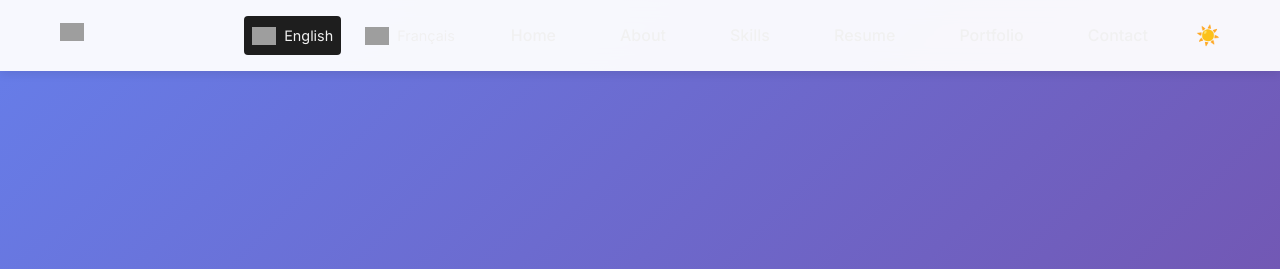
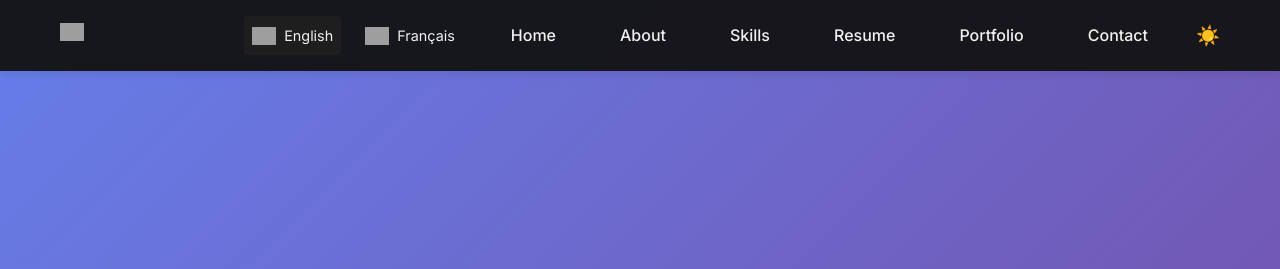
Before and after one commit to MasTristan/portfolio, a plain HTML site: page index.html in a window 1280 px wide. Both pictures are taken after a click on the button "Switch to dark mode". Shown: the top 269 px of the page. Drawn offline with Linux system fonts and the light colour scheme; grey boxes are pictures that could not be loaded; files whose address does not match are found by name.

Commit message:
Enhance theme toggle with dynamic behavior

```diff
--- a/assets/css/style.css
+++ b/assets/css/style.css
@@ -12,9 +12,10 @@
   --font-family:
     "Inter", -apple-system, BlinkMacSystemFont, "Segoe UI", Roboto, sans-serif;
   --transition: all 0.3s ease;
+  --header-bg: rgba(255, 255, 255, 0.95);
 }
 
-[data-theme="dark"] {
+:root[data-theme="dark"] {
   --primary-color: #f1f1f1;
   --secondary-color: #aaa;
   --accent-color: #0d6efd;
@@ -23,17 +24,7 @@
   --text-color: #f1f1f1;
   --text-light: #ccc;
   --border-color: #333;
-}
-
-[data-theme="dark"] {
-    --primary-color: #f1f1f1;
-    --secondary-color: #aaa;
-    --accent-color: #0d6efd;
-    --bg-color: #121212;
-    --bg-dark: #1e1e1e;
-    --text-color: #f1f1f1;
-    --text-light: #ccc;
-    --border-color: #333;
+  --header-bg: rgba(18, 18, 18, 0.95);
 }
 
 /* Reset and Base Styles */
@@ -52,6 +43,9 @@ body {
   line-height: 1.6;
   color: var(--text-color);
   background-color: var(--bg-color);
+  transition:
+    background-color 0.3s,
+    color 0.3s;
 }
 
 .container {
@@ -114,11 +108,12 @@ a:hover {
   top: 0;
   left: 0;
   right: 0;
-  background: rgba(255, 255, 255, 0.95);
+  background: var(--header-bg);
   backdrop-filter: blur(10px);
   z-index: 1000;
   padding: 1rem 0;
   box-shadow: var(--shadow);
+  transition: background 0.3s;
 }
 
 .header-content {
@@ -144,24 +139,17 @@ a:hover {
   font-size: 1.2rem;
   cursor: pointer;
   color: var(--text-color);
-  transition: var(--transition);
+  transition:
+    transform 0.3s,
+    color 0.3s;
 }
 
 .theme-toggle:hover {
   color: var(--accent-color);
 }
 
-.theme-toggle {
-    background: none;
-    border: none;
-    font-size: 1.2rem;
-    cursor: pointer;
-    color: var(--text-color);
-    transition: var(--transition);
-}
-
-.theme-toggle:hover {
-    color: var(--accent-color);
+.theme-toggle.is-dark {
+  transform: rotate(180deg);
 }
 
 .language-switcher {
--- a/assets/js/script.js
+++ b/assets/js/script.js
@@ -298,7 +298,6 @@ document.addEventListener("DOMContentLoaded", function () {
     typingTexts = trans["typing-texts"];
     if (window.updateTypingTexts) {
       window.updateTypingTexts(typingTexts);
-
     }
 
     localStorage.setItem("lang", lang);
@@ -495,6 +494,7 @@ document.addEventListener("DOMContentLoaded", function () {
     const toggleBtn = document.getElementById("theme-toggle");
     if (!toggleBtn) return;
 
+    const root = document.documentElement;
     const prefersDark = window.matchMedia(
       "(prefers-color-scheme: dark)",
     ).matches;
@@ -504,15 +504,19 @@ document.addEventListener("DOMContentLoaded", function () {
 
     toggleBtn.addEventListener("click", () => {
       const newTheme =
-        document.body.getAttribute("data-theme") === "dark" ? "light" : "dark";
+        root.getAttribute("data-theme") === "dark" ? "light" : "dark";
       setTheme(newTheme);
     });
 
     function setTheme(theme) {
-      document.body.setAttribute("data-theme", theme);
+      root.setAttribute("data-theme", theme);
       localStorage.setItem("theme", theme);
       toggleBtn.textContent = theme === "dark" ? "☀️" : "🌙";
-
+      toggleBtn.classList.toggle("is-dark", theme === "dark");
+      toggleBtn.setAttribute(
+        "aria-label",
+        theme === "dark" ? "Switch to light mode" : "Switch to dark mode",
+      );
     }
   }
 
--- a/index.html
+++ b/index.html
@@ -4,13 +4,21 @@
     <meta charset="UTF-8" />
     <meta name="viewport" content="width=device-width, initial-scale=1.0" />
     <title>Portfolio Tristan Mas</title>
+    <script>
+      const storedTheme = localStorage.getItem("theme");
+      const prefersDark = window.matchMedia(
+        "(prefers-color-scheme: dark)",
+      ).matches;
+      const theme = storedTheme || (prefersDark ? "dark" : "light");
+      document.documentElement.setAttribute("data-theme", theme);
+    </script>
     <link rel="stylesheet" href="assets/css/style.css" />
     <link
       href="https://fonts.googleapis.com/css2?family=Inter:wght@300;400;500;600;700&display=swap"
       rel="stylesheet"
     />
   </head>
-  <body data-theme="light">
+  <body>
     <!-- Header -->
     <header class="header">
       <div class="container">
@@ -32,7 +40,6 @@
                 <img src="https://flagcdn.com/24x18/fr.png" alt="FR" />
                 <span data-i18n="lang-french">Français</span>
               </a>
-
             </div>
             <ul class="nav-menu">
               <li><a href="#home" data-i18n="nav-home">Home</a></li>
@@ -395,7 +402,9 @@
 
             <div class="resume-item">
               <div class="resume-header">
-                <h4 data-i18n="resume-edu2-title">Data Analyst Associate • DataCamp</h4>
+                <h4 data-i18n="resume-edu2-title">
+                  Data Analyst Associate • DataCamp
+                </h4>
                 <span class="date">Sep 2023</span>
               </div>
               <h5><em>DataCamp</em></h5>
@@ -408,9 +417,7 @@
 
             <div class="resume-item">
               <div class="resume-header">
-                <h4 data-i18n="resume-exp1-title">
-                  Data Engineer Apprentice
-                </h4>
+                <h4 data-i18n="resume-exp1-title">Data Engineer Apprentice</h4>
                 <span class="date">Sep 2022 - Present</span>
               </div>
               <h5><em>Lennox EMEA, Lyon</em></h5>
@@ -441,9 +448,7 @@
 
             <div class="resume-item">
               <div class="resume-header">
-                <h4 data-i18n="resume-exp2-title">
-                  IT Technician Intern
-                </h4>
+                <h4 data-i18n="resume-exp2-title">IT Technician Intern</h4>
                 <span class="date">Apr 2022 - Jun 2022</span>
               </div>
               <h5><em>SunAero, Genay</em></h5>
@@ -453,12 +458,11 @@
                   processing by 40%.
                 </li>
                 <li>
-                  Built SQL-driven KPIs and dashboards for inventory and capacity
-                  planning.
+                  Built SQL-driven KPIs and dashboards for inventory and
+                  capacity planning.
                 </li>
               </ul>
             </div>
-
           </div>
         </div>
       </div>
```
